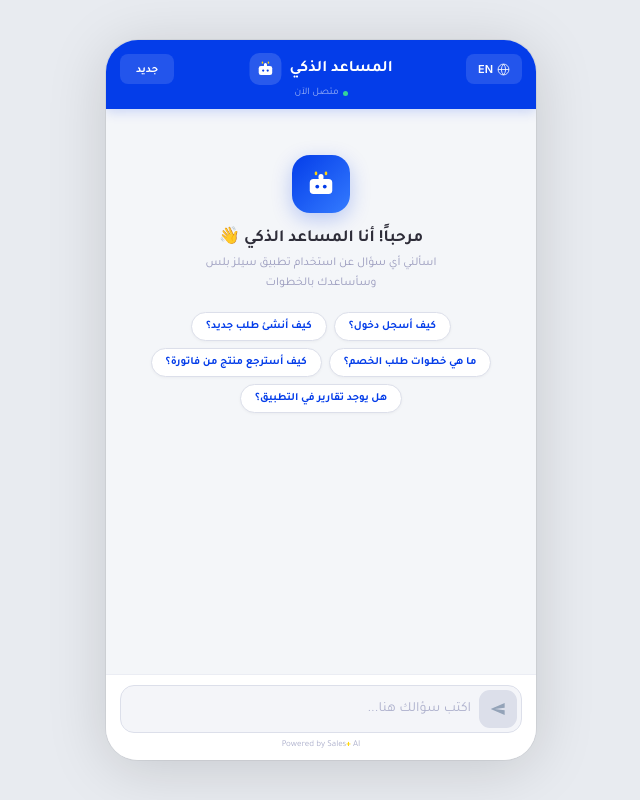
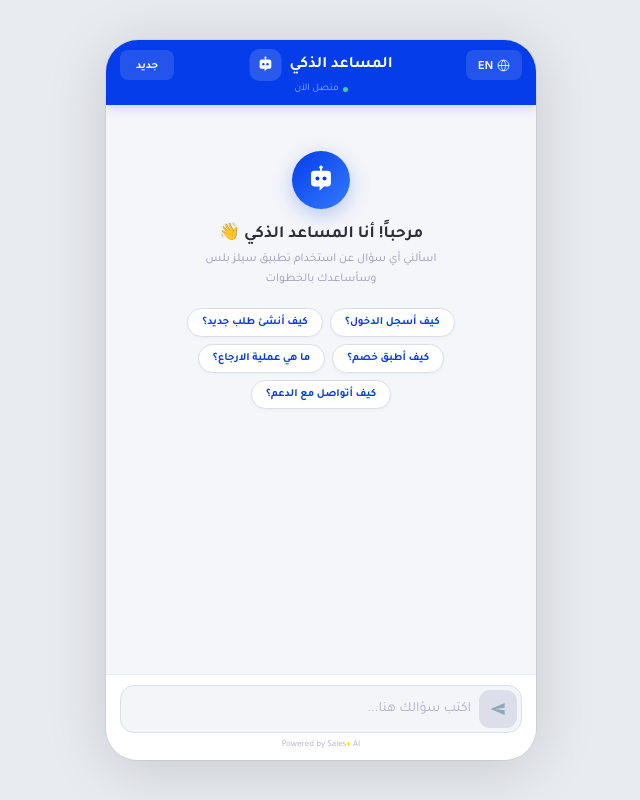
Before and after one commit to anasayrout02-commits/salesplus-AI-Assistant, a plain HTML site: page index.html in a window 1280 px wide. Shown: the whole page, without its empty margins (319-959 px from the left). Drawn offline with Linux system fonts and the light colour scheme.

Commit message:
Update index.html

```diff
--- a/index.html
+++ b/index.html
@@ -51,7 +51,7 @@ body{
 }
 .header-row{
   display:flex;align-items:center;justify-content:space-between;
-  width:100%;margin-top:14px;
+  width:100%;margin-top:10px;
 }
 .header-center{display:flex;align-items:center;gap:8px;position:absolute;left:50%;transform:translateX(-50%)}
 .header-av{
@@ -91,7 +91,7 @@ body{
 }
 @keyframes fadeUp{from{opacity:0;transform:translateY(12px)}to{opacity:1;transform:translateY(0)}}
 .welcome-icon{
-  width:58px;height:58px;border-radius:18px;
+  width:58px;height:58px;border-radius:50%;
   background:linear-gradient(135deg,var(--pri),#347BFF);
   display:flex;align-items:center;justify-content:center;
   margin-bottom:12px;box-shadow:0 6px 20px rgba(4,61,233,0.25);
@@ -113,7 +113,7 @@ body{
 .msg-row.user.ltr{direction:ltr}
 .msg-row.bot{direction:ltr}
 .msg-avatar{
-  width:28px;height:28px;border-radius:9px;background:var(--pri);
+  width:28px;height:28px;border-radius:50%;background:var(--pri);
   display:flex;align-items:center;justify-content:center;flex-shrink:0;
 }
 .msg-bubble{
@@ -196,13 +196,12 @@ body{
     <div class="header-center">
       <h1 id="headerTitle">المساعد الذكي</h1>
       <div class="header-av">
-        <svg width="18" height="18" viewBox="0 0 24 24" fill="none">
-          <rect x="3" y="8" width="18" height="12" rx="3" fill="#fff"/>
-          <circle cx="9" cy="14" r="1.5" fill="#043DE9"/>
-          <circle cx="15" cy="14" r="1.5" fill="#043DE9"/>
-          <rect x="10" y="4" width="4" height="5" rx="2" fill="#fff"/>
-          <rect x="7" y="2" width="2" height="3" rx="1" fill="#FFD60A"/>
-          <rect x="15" y="2" width="2" height="3" rx="1" fill="#FFD60A"/>
+        <svg width="20" height="20" viewBox="0 0 24 24" fill="none">
+          <circle cx="12" cy="3" r="1.2" fill="#fff"/>
+          <line x1="12" y1="4.2" x2="12" y2="6" stroke="#fff" stroke-width="1.3" stroke-linecap="round"/>
+          <path d="M5 7.5C5 6.4 5.9 5.5 7 5.5H17C18.1 5.5 19 6.4 19 7.5V14.5C19 15.6 18.1 16.5 17 16.5H14L11 19.5V16.5H7C5.9 16.5 5 15.6 5 14.5V7.5Z" fill="#fff"/>
+          <circle cx="9.5" cy="11" r="1.4" fill="#043DE9"/>
+          <circle cx="14.5" cy="11" r="1.4" fill="#043DE9"/>
         </svg>
       </div>
     </div>
@@ -215,13 +214,12 @@ body{
 <div class="chat-area" id="chatArea">
   <div class="welcome" id="welcome">
     <div class="welcome-icon">
-      <svg width="30" height="30" viewBox="0 0 24 24" fill="none">
-        <rect x="3" y="8" width="18" height="12" rx="3" fill="#fff"/>
-        <circle cx="9" cy="14" r="1.5" fill="#043DE9"/>
-        <circle cx="15" cy="14" r="1.5" fill="#043DE9"/>
-        <rect x="10" y="4" width="4" height="5" rx="2" fill="#fff"/>
-        <rect x="7" y="2" width="2" height="3" rx="1" fill="#FFD60A"/>
-        <rect x="15" y="2" width="2" height="3" rx="1" fill="#FFD60A"/>
+      <svg width="34" height="34" viewBox="0 0 24 24" fill="none">
+        <circle cx="12" cy="3" r="1.2" fill="#fff"/>
+        <line x1="12" y1="4.2" x2="12" y2="6" stroke="#fff" stroke-width="1.3" stroke-linecap="round"/>
+        <path d="M5 7.5C5 6.4 5.9 5.5 7 5.5H17C18.1 5.5 19 6.4 19 7.5V14.5C19 15.6 18.1 16.5 17 16.5H14L11 19.5V16.5H7C5.9 16.5 5 15.6 5 14.5V7.5Z" fill="#fff"/>
+        <circle cx="9.5" cy="11" r="1.4" fill="#043DE9"/>
+        <circle cx="14.5" cy="11" r="1.4" fill="#043DE9"/>
       </svg>
     </div>
     <h2 id="welcomeTitle">مرحباً! أنا المساعد الذكي 👋</h2>
@@ -249,6 +247,11 @@ body{
 let isLoading=false;
 let currentLang='ar';
 
+// Robot SVG used in messages/typing
+const BOT_SVG='<svg width="14" height="14" viewBox="0 0 24 24" fill="none"><circle cx="12" cy="3" r="1.2" fill="#fff"/><line x1="12" y1="4.2" x2="12" y2="6" stroke="#fff" stroke-width="1.3" stroke-linecap="round"/><path d="M5 7.5C5 6.4 5.9 5.5 7 5.5H17C18.1 5.5 19 6.4 19 7.5V14.5C19 15.6 18.1 16.5 17 16.5H14L11 19.5V16.5H7C5.9 16.5 5 15.6 5 14.5V7.5Z" fill="#fff"/><circle cx="9.5" cy="11" r="1.4" fill="#043DE9"/><circle cx="14.5" cy="11" r="1.4" fill="#043DE9"/></svg>';
+
+const WELCOME_SVG='<svg width="34" height="34" viewBox="0 0 24 24" fill="none"><circle cx="12" cy="3" r="1.2" fill="#fff"/><line x1="12" y1="4.2" x2="12" y2="6" stroke="#fff" stroke-width="1.3" stroke-linecap="round"/><path d="M5 7.5C5 6.4 5.9 5.5 7 5.5H17C18.1 5.5 19 6.4 19 7.5V14.5C19 15.6 18.1 16.5 17 16.5H14L11 19.5V16.5H7C5.9 16.5 5 15.6 5 14.5V7.5Z" fill="#fff"/><circle cx="9.5" cy="11" r="1.4" fill="#043DE9"/><circle cx="14.5" cy="11" r="1.4" fill="#043DE9"/></svg>';
+
 const langData={
   ar:{
     dir:'rtl',
@@ -261,11 +264,11 @@ const langData={
     placeholder:'اكتب سؤالك هنا...',
     langLabel:'EN',
     suggestions:[
-      'كيف أسجل دخول؟',
+      'كيف أسجل الدخول؟',
       'كيف أنشئ طلب جديد؟',
-      'ما هي خطوات طلب الخصم؟',
-      'كيف أسترجع منتج من فاتورة؟',
-      'هل يوجد تقارير في التطبيق؟',
+      'كيف أطبق خصم؟',
+      'ما هي عملية الارجاع؟',
+      'كيف أتواصل مع الدعم؟'
     ]
   },
   en:{
@@ -281,9 +284,9 @@ const langData={
     suggestions:[
       'How do I log in?',
       'How to create a new order?',
-      'Steps of applying discounts?',
-      'how can I create RMA?',
-      'Is there reports in the app?',
+      'How to apply a discount?',
+      'What is the return process?',
+      'How to contact support?'
     ]
   }
 };
@@ -439,7 +442,7 @@ function addMsg(role,content,isErr){
   const dir=detectDir(content);
   row.className='msg-row '+role+' '+dir;
   let h='';
-  if(role==='bot')h+='<div class="msg-avatar"><svg width="13" height="13" viewBox="0 0 24 24" fill="none"><rect x="3" y="8" width="18" height="12" rx="3" fill="#fff"/><circle cx="9" cy="14" r="1.5" fill="#043DE9"/><circle cx="15" cy="14" r="1.5" fill="#043DE9"/></svg></div>';
+  if(role==='bot')h+='<div class="msg-avatar">'+BOT_SVG+'</div>';
   const rendered=role==='bot'&&!isErr?mdToHtml(content):content;
   h+='<div class="msg-bubble '+role+(isErr?' err':'')+' '+dir+'">'+rendered+'</div>';
   row.innerHTML=h;area.appendChild(row);area.scrollTop=area.scrollHeight;
@@ -448,7 +451,7 @@ function addMsg(role,content,isErr){
 function showTyping(){
   const area=document.getElementById('chatArea');
   const row=document.createElement('div');row.className='msg-row bot';row.id='typing';
-  row.innerHTML='<div class="msg-avatar"><svg width="13" height="13" viewBox="0 0 24 24" fill="none"><rect x="3" y="8" width="18" height="12" rx="3" fill="#fff"/><circle cx="9" cy="14" r="1.5" fill="#043DE9"/><circle cx="15" cy="14" r="1.5" fill="#043DE9"/></svg></div><div class="msg-bubble bot"><div class="typing"><span></span><span></span><span></span></div></div>';
+  row.innerHTML='<div class="msg-avatar">'+BOT_SVG+'</div><div class="msg-bubble bot"><div class="typing"><span></span><span></span><span></span></div></div>';
   area.appendChild(row);area.scrollTop=area.scrollHeight;
 }
 
@@ -458,7 +461,7 @@ function resetChat(){
   window._convId='';
   const area=document.getElementById('chatArea');
   const d=langData[currentLang];
-  area.innerHTML='<div class="welcome" id="welcome"><div class="welcome-icon"><svg width="30" height="30" viewBox="0 0 24 24" fill="none"><rect x="3" y="8" width="18" height="12" rx="3" fill="#fff"/><circle cx="9" cy="14" r="1.5" fill="#043DE9"/><circle cx="15" cy="14" r="1.5" fill="#043DE9"/><rect x="10" y="4" width="4" height="5" rx="2" fill="#fff"/><rect x="7" y="2" width="2" height="3" rx="1" fill="#FFD60A"/><rect x="15" y="2" width="2" height="3" rx="1" fill="#FFD60A"/></svg></div><h2 id="welcomeTitle">'+d.welcomeTitle+'</h2><p id="welcomeDesc">'+d.welcomeDesc+'</p><div class="suggestions" id="suggestions"></div></div>';
+  area.innerHTML='<div class="welcome" id="welcome"><div class="welcome-icon">'+WELCOME_SVG+'</div><h2 id="welcomeTitle">'+d.welcomeTitle+'</h2><p id="welcomeDesc">'+d.welcomeDesc+'</p><div class="suggestions" id="suggestions"></div></div>';
   renderSuggestions();
 }
 
@@ -494,7 +497,6 @@ async function sendMsg(text){
   isLoading=false;
 }
 
-// Initialize
 applyLang();
 renderSuggestions();
 </script>
```
